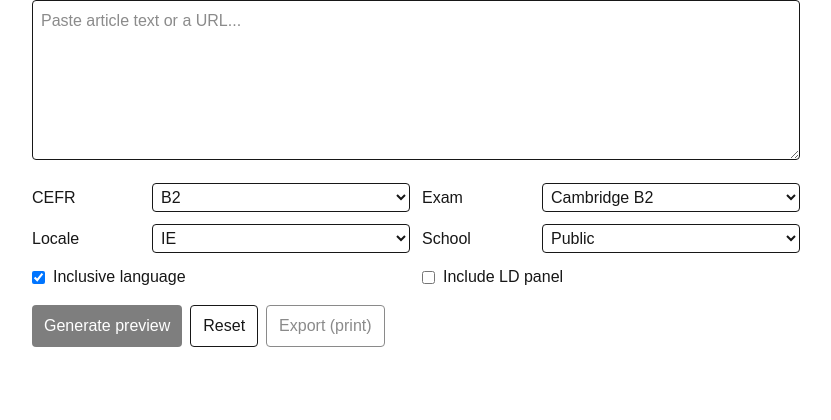
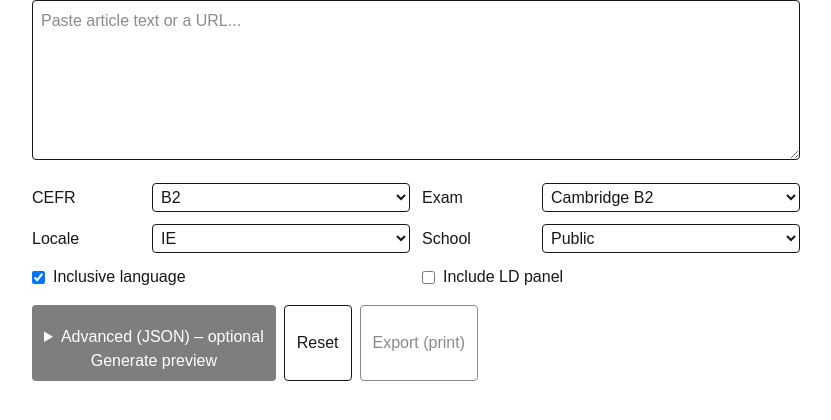
Before and after one commit to Mikeleane/Aontas, a Next.js app in the folder apps/worksheets/: page /embed in a window 1280 px wide. Shown: the top 420 px of the page, without its empty margins (224-1055 px from the left). Built offline with nearby package versions, Linux system fonts and the light colour scheme.

Commit message:
feat(embed): add Advanced JSON state hook inside component

```diff
--- a/apps/worksheets/app/embed/ClientEmbed.tsx
+++ b/apps/worksheets/app/embed/ClientEmbed.tsx
@@ -231,6 +231,9 @@ export default function ClientEmbed() {
             disabled={loading || !input.trim()}
             className="px-3 py-2 rounded bg-black text-white disabled:opacity-50"
           >
+      {/* ADVANCED_PANEL_START */}
+      <AdvancedPanel onPayloadChange={setAdvancedPayload} />
+      {/* ADVANCED_PANEL_END */}
             {loading ? "Generating…" : "Generate preview"}
           </button>
           <button onClick={onReset} className="px-3 py-2 rounded border">
```
